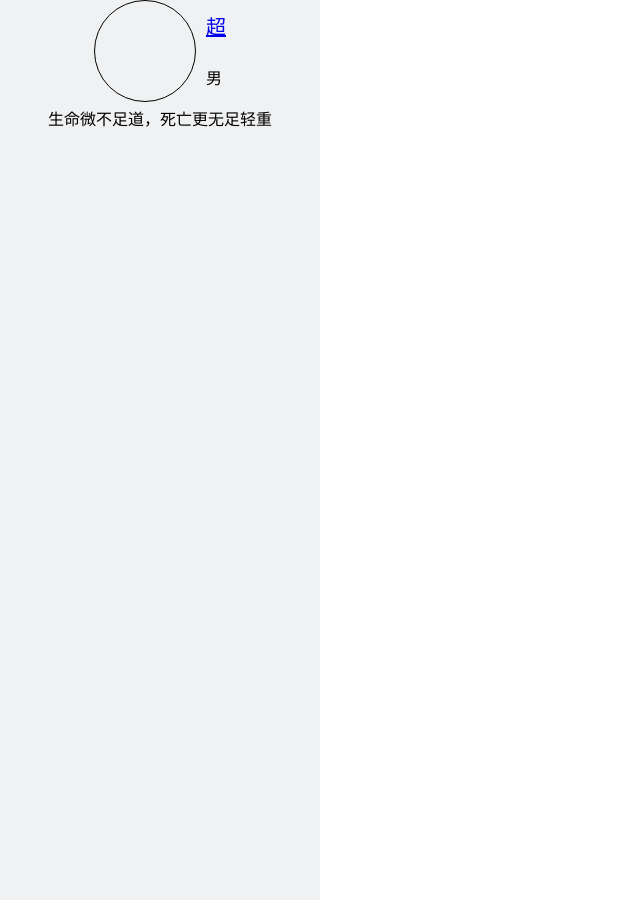
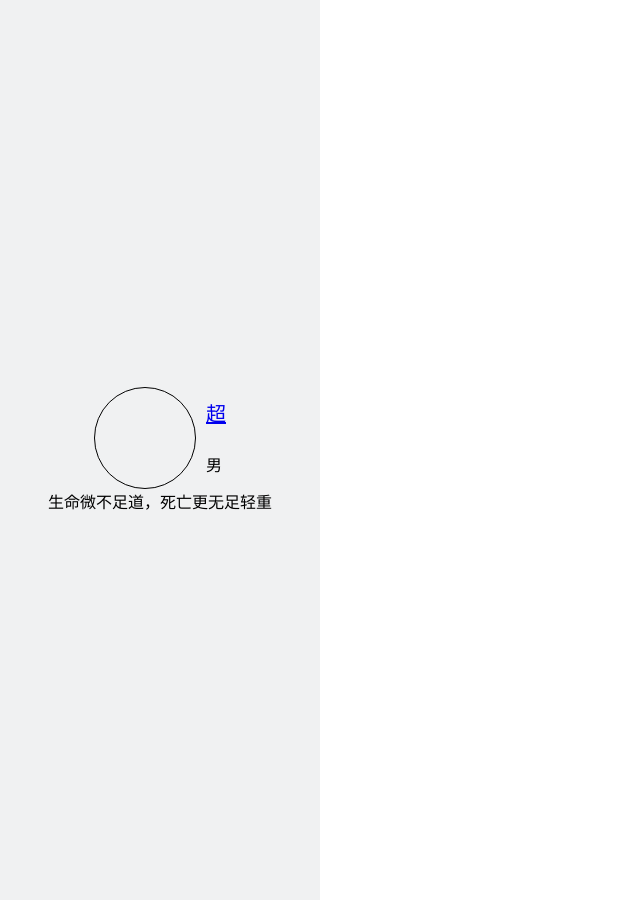
Before and after one commit to ChaoFish/ChaoFish.github.io, a Jekyll site: the page built from index.md, in a window 1280 px wide. Shown: the whole page, without its empty margins (0-640 px from the left). Built offline with Jekyll 4.4.1, drawn with Linux system fonts in a browser that asks for light colours.

Commit message:
更新文章

```diff
--- a/assets/css/default.css
+++ b/assets/css/default.css
@@ -13,6 +13,10 @@ header {
   flex: 1;
   text-align: center;
   background-color: #f0f1f2;
+  display: flex;
+  flex-direction: column;
+  align-items: center;
+  justify-content: center;
 }
 .profile {
   display: inline-flex;
@@ -41,6 +45,7 @@ header {
 }
 .motto {
   text-align: center;
+  margin-top: 30px;
 }
 
 section {
```
